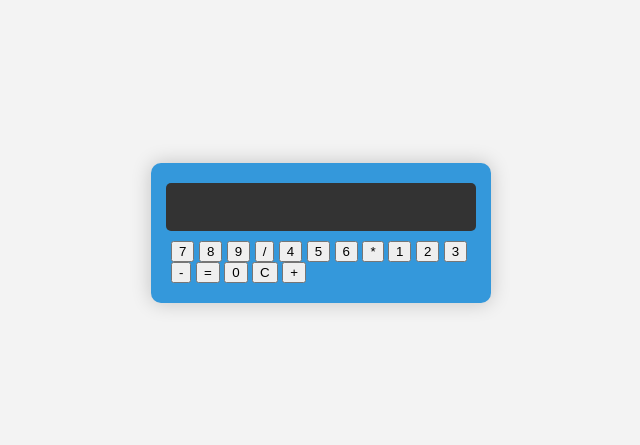
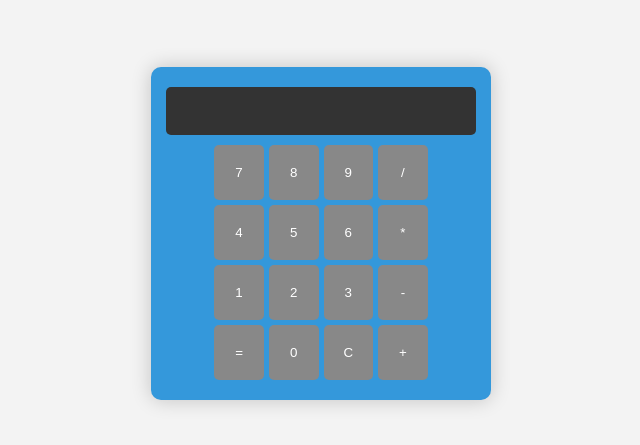
Before and after one commit to Yabsra-Yihenew/Frontend-Development, a plain HTML site: page Calculator/index.html in a window 1280 px wide. Shown: the part 175-620 px from the top of the page, without its empty margins (319-959 px from the left). Drawn offline with Linux system fonts and the light colour scheme.

Commit message:
Update style.css

```diff
--- a/Calculator/style.css
+++ b/Calculator/style.css
@@ -27,3 +27,19 @@ body {
     color: #fff;
     text-align: right;
 }
+.input-group {
+    display: grid;
+    grid-template-columns: repeat(4, 1fr);
+    gap: 5px;
+}
+
+.input-group input[type="button"] {
+    padding: 20px; /* Increase button padding */
+    border: none;
+    border-radius: 5px;
+    font-size: px; /* Increase font size */
+    background-color: #888;
+    color: #fff;
+    cursor: pointer;
+    transition: background-color 0.3s ease;
+}
```
